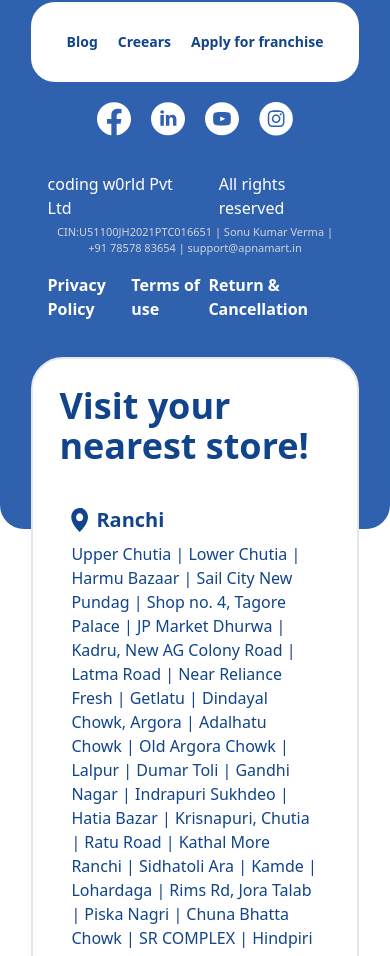
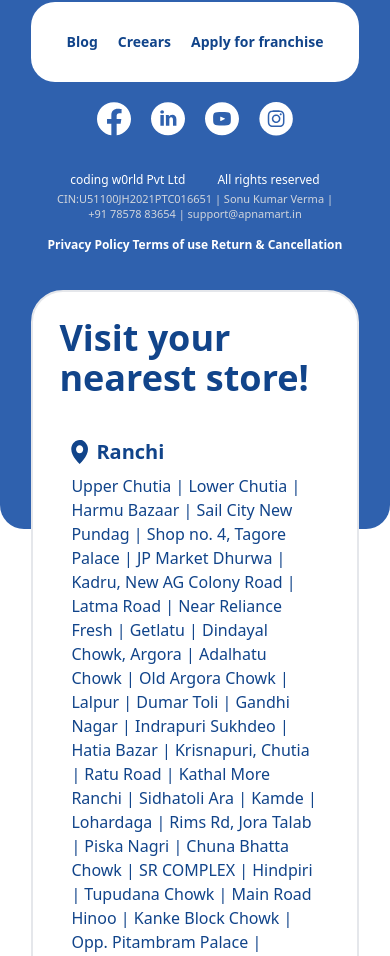
Before and after one commit to sonukr108/React-Assignment, a React (Vite) app in the folder Apna Mart/apna-mart/: page / in a window 390 px wide. Shown: the part 2004-2960 px from the top of the page. Built offline with nearby package versions, Linux system fonts and the light colour scheme.

Commit message:
Change in footer

```diff
--- a/Apna Mart/apna-mart/src/components/Footer.jsx
+++ b/Apna Mart/apna-mart/src/components/Footer.jsx
@@ -36,7 +36,7 @@ const Footer = () => {
                 <div className='md:hidden w-full flex items-center justify-center'>
                     <img src={logoImg} alt="apna mart logo" className='w-60' />
                 </div>
-                <div className='lg:h-27 md:h-35 h-20 bg-white text-[#11448A] rounded-3xl flex lg:flex-row lg:gap-4 flex-col justify-evenly items-center'>
+                <div className='xl:h-30 md:h-35 h-20 bg-white text-[#11448A] rounded-3xl flex xl:flex-row lg:gap-4 flex-col justify-evenly items-center'>
                     <div className='logo part hidden md:block'>
                         <img src={logoImgBlue} alt="apna mart logo" className='w-60' />
                     </div>
@@ -59,7 +59,7 @@ const Footer = () => {
                     <img src={InstagramWhite} alt="Instagram" />
                 </div>
             </div>
-            <div className="about-footer p-[5%] w-full flex items-center justify-between flex-col gap-4 xl:flex-row">
+            <div className="about-footer p-[5%] w-full flex items-center justify-between flex-col gap-4 xl:flex-row text-xs sm:text-base">
                 <div className="left-about w-full flex flex-col gap-1 items-center xl:items-start">
                     <div className="top flex gap-8">
                         <span>coding w0rld Pvt Ltd</span>
@@ -67,7 +67,7 @@ const Footer = () => {
                     </div>
                     <div className="bottom text-[11px] text-gray-300 text-center">CIN:U51100JH2021PTC016651 | Sonu Kumar Verma | +91 78578 83654 | support@apnamart.in</div>
                 </div>
-                <div className="right-about w-full flex justify-between font-bold">
+                <div className="right-about w-full flex justify-between sm:font-bold font-semibold">
                     <Link to='/'>Privacy Policy</Link>
                     <Link to='/'>Terms of use</Link>
                     <Link to='/'>Return & Cancellation</Link>
```
